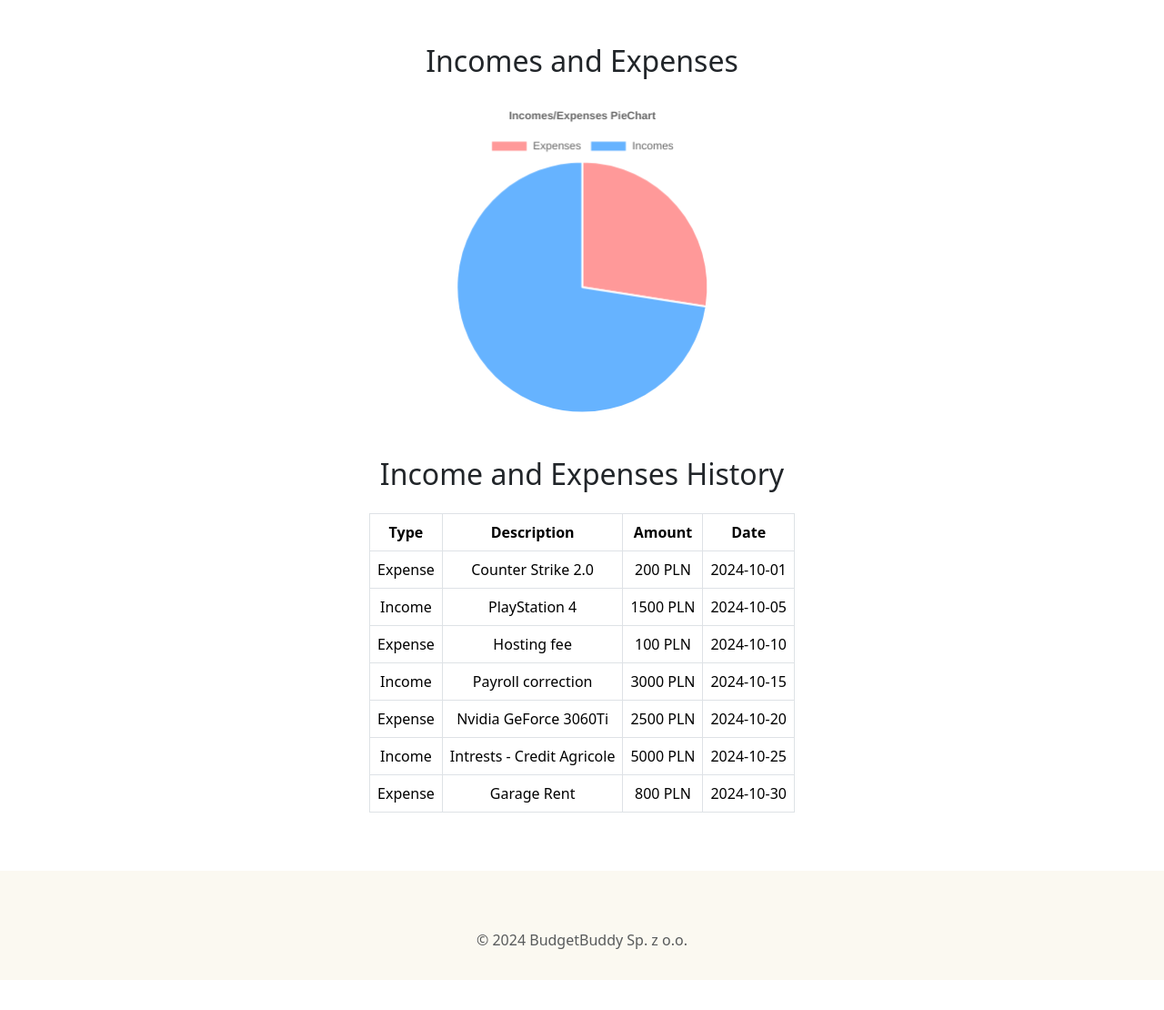
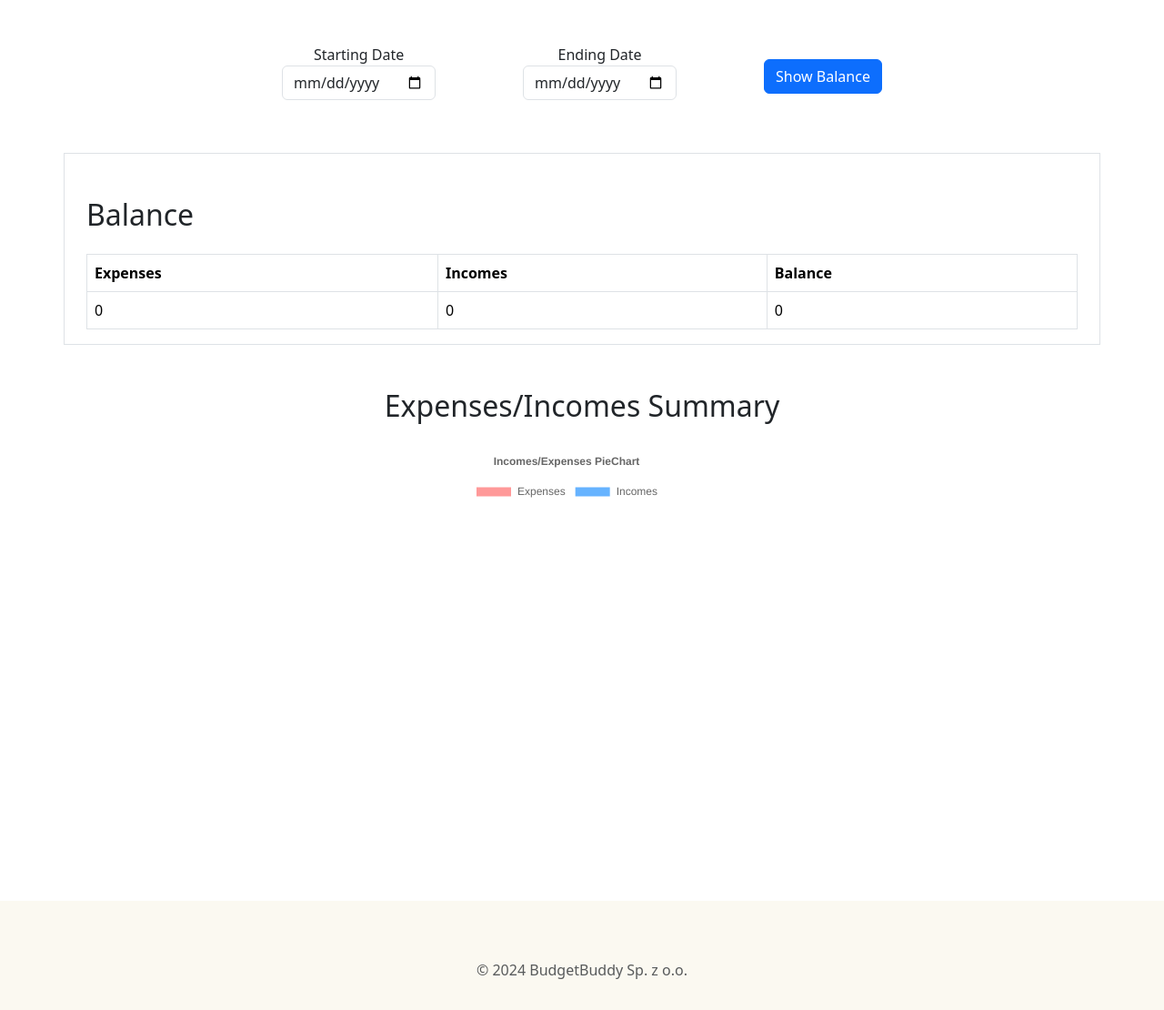
Before and after one commit to PatrykSobilo/budgetBuddy, a PHP site: page /dashboards.php in a window 1280 px wide. Shown: the part 57-1167 px from the top of the page at 91% size. Before the commit the page ends 1134 px from the top, so only its background shows below. Run offline with PHP 8.4, Linux system fonts and the light colour scheme; the visitor is signed in with stand-in values (Sample User, id 1); some libraries are stand-ins or nearby versions.

Commit message:
Added Balance calculation

```diff
--- a/dashboards.php
+++ b/dashboards.php
@@ -1,3 +1,45 @@
+<?php
+session_start();
+
+if (!isset($_SESSION['zalogowany'])) {
+  header('Location: loginForm.php');
+  exit();
+}
+
+require_once "connect.php";
+$user_id = $_SESSION['id'];
+
+$startingDate = isset($_POST['startingDate']) ? $_POST['startingDate'] : null;
+$endingDate = isset($_POST['endingDate']) ? $_POST['endingDate'] : null;
+
+try {
+  $polaczenie = new mysqli($host, $db_user, $db_password, $db_name);
+  if ($polaczenie->connect_errno != 0) {
+    throw new Exception(mysqli_connect_errno());
+  } else {
+    if ($startingDate && $endingDate) {
+      $recentExpensesQuery = $polaczenie->query("SELECT SUM(amount) AS expensesSummary FROM expenses WHERE user_id = '$user_id' AND date_of_expense BETWEEN '$startingDate' AND '$endingDate'");
+      if (!$recentExpensesQuery) throw new Exception($polaczenie->error);
+      $expensesSummary = $recentExpensesQuery->fetch_assoc()['expensesSummary'];
+
+      $recentIncomesQuery = $polaczenie->query("SELECT SUM(amount) AS incomesSummary FROM incomes WHERE user_id = '$user_id' AND date_of_income BETWEEN '$startingDate' AND '$endingDate'");
+      if (!$recentIncomesQuery) throw new Exception($polaczenie->error);
+      $incomesSummary = $recentIncomesQuery->fetch_assoc()['incomesSummary'];
+
+      $balance = $incomesSummary - $expensesSummary;
+    } else {
+      $expensesSummary = 0;
+      $incomesSummary = 0;
+      $balance = 0;
+    }
+    $polaczenie->close();
+  }
+} catch (Exception $e) {
+  echo '<span style="color:red;">Błąd serwera!</span>';
+  echo '<br />Informacja developerska: ' . $e;
+}
+?>
+
 <!DOCTYPE html>
 <html lang="en">
 
@@ -7,11 +49,12 @@
   <link rel="stylesheet" href="style.css" />
   <link href="https://cdn.jsdelivr.net/npm/bootstrap@5.3.3/dist/css/bootstrap.min.css" rel="stylesheet"
     integrity="sha384-QWTKZyjpPEjISv5WaRU9OFeRpok6YctnYmDr5pNlyT2bRjXh0JMhjY6hW+ALEwIH" crossorigin="anonymous">
-  <title>Document</title>
+  <title>Balance Summary</title>
   <style>
     #myPieChart {
       max-width: 400px;
       max-height: 400px;
+      margin-bottom: 100px;
     }
   </style>
 </head>
@@ -53,70 +96,52 @@
     </section>
   </header>
 
-  <section id="pieChartDisplay" class="d-flex justify-content-center mt-5">
-    <div class="text-center">
-      <h2 class="mb-4">Incomes and Expenses</h2>
-      <canvas id="myPieChart"></canvas>
+  <section id="userParameters" name="userParameters">
+    <div class="container">
+      <form id="dateForm" method="post" action="dashboards.php" class="d-flex flex-wrap align-items-center justify-content-center">
+        <div class="m-5 text-center">
+          <label for="startingDate">Starting Date</label>
+          <input type="date" class="form-control" id="startingDate" name="startingDate" placeholder="mm/dd/yyyy">
+        </div>
+        <div class="m-5 text-center">
+          <label for="endingDate">Ending Date</label>
+          <input type="date" class="form-control" id="endingDate" name="endingDate" placeholder="mm/dd/yyyy">
+        </div>
+        <div class="m-5 text-center">
+          <button type="submit" class="btn btn-primary">Show Balance</button>
+        </div>
+      </form>
     </div>
   </section>
 
-  <section id="historyDisplay" class="d-flex justify-content-center mt-5 mb-5">
-    <div class="text-center">
-      <h2 class="mb-4">Income and Expenses History</h2>
-      <table class="table table-bordered">
+  <section id="summary" name="summary">
+    <div class="container d-flex flex-wrap border">
+      <div class="container mt-5">
+        <h2 class="mb-4 justify-content-center">Balance</h2>
+        <table class="table table-bordered" name="balance">
           <thead>
             <tr>
-            <th>Type</th>
-            <th>Description</th>
-            <th>Amount</th>
-            <th>Date</th>
+              <th>Expenses</th>
+              <th>Incomes</th>
+              <th>Balance</th>
             </tr>
           </thead>
           <tbody>
             <tr>
-            <td>Expense</td>
-            <td>Counter Strike 2.0</td>
-            <td>200 PLN</td>
-            <td>2024-10-01</td>
-          </tr>
-          <tr>
-            <td>Income</td>
-            <td>PlayStation 4</td>
-            <td>1500 PLN</td>
-            <td>2024-10-05</td>
-          </tr>
-          <tr>
-            <td>Expense</td>
-            <td>Hosting fee</td>
-            <td>100 PLN</td>
-            <td>2024-10-10</td>
-          </tr>
-          <tr>
-            <td>Income</td>
-            <td>Payroll correction</td>
-            <td>3000 PLN</td>
-            <td>2024-10-15</td>
-          </tr>
-          <tr>
-            <td>Expense</td>
-            <td>Nvidia GeForce 3060Ti</td>
-            <td>2500 PLN</td>
-            <td>2024-10-20</td>
-          </tr>
-          <tr>
-            <td>Income</td>
-            <td>Intrests - Credit Agricole</td>
-            <td>5000 PLN</td>
-            <td>2024-10-25</td>
-          </tr>
-          <tr>
-            <td>Expense</td>
-            <td>Garage Rent</td>
-            <td>800 PLN</td>
-            <td>2024-10-30</td>
+              <td><?php echo $expensesSummary; ?></td>
+              <td><?php echo $incomesSummary; ?></td>
+              <td><?php echo $balance; ?></td>
             </tr>
           </tbody>
         </table>
+      </div>
+    </div>
+  </section>
+
+  <section id="pieChartDisplay" class="d-flex justify-content-center mt-5">
+    <div class="text-center">
+      <h2 class="mb-4">Expenses/Incomes Summary</h2>
+      <canvas id="myPieChart"></canvas>
     </div>
   </section>
 
@@ -134,7 +159,33 @@
   <script src="https://cdn.jsdelivr.net/npm/@popperjs/core@2.5.4/dist/umd/popper.min.js"></script>
   <script src="https://stackpath.bootstrapcdn.com/bootstrap/4.5.2/js/bootstrap.min.js"></script>
   <script src="https://cdn.jsdelivr.net/npm/chart.js"></script>
-  <script src="index.js"></script>
+  <script>
+    document.addEventListener('DOMContentLoaded', (event) => {
+      var ctx = document.getElementById('myPieChart').getContext('2d');
+      var myPieChart = new Chart(ctx, {
+          type: 'pie',
+          data: {
+              labels: ['Expenses', 'Incomes'],
+              datasets: [{
+                  data: [<?php echo $expensesSummary; ?>, <?php echo $incomesSummary; ?>],
+                  backgroundColor: ['#ff9999','#66b3ff'],
+              }]
+          },
+          options: {
+              responsive: true,
+              plugins: {
+                  legend: {
+                      position: 'top',
+                  },
+                  title: {
+                      display: true,
+                      text: 'Incomes/Expenses PieChart'
+                  }
+              }
+          },
+      });
+    });
+  </script>
 </body>
 
 </html>
--- a/index.js
+++ /dev/null
@@ -1,25 +0,0 @@
-document.addEventListener('DOMContentLoaded', (event) => {
-  var ctx = document.getElementById('myPieChart').getContext('2d');
-  var myPieChart = new Chart(ctx, {
-      type: 'pie',
-      data: {
-          labels: ['Expenses', 'Incomes'],
-          datasets: [{
-              data: [3600, 9500],
-              backgroundColor: ['#ff9999','#66b3ff'],
-          }]
-      },
-      options: {
-          responsive: true,
-          plugins: {
-              legend: {
-                  position: 'top',
-              },
-              title: {
-                  display: true,
-                  text: 'Incomes/Expenses PieChart'
-              }
-          }
-      },
-  });
-});
```
Lines whose indentation alone changed are shown as unchanged.
